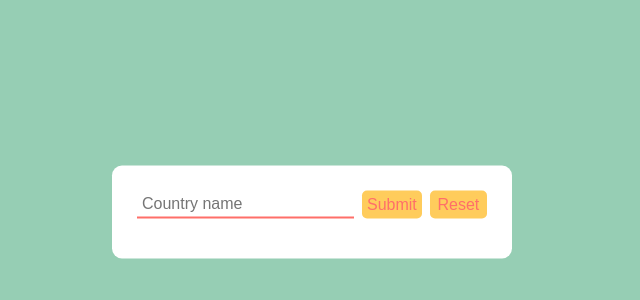
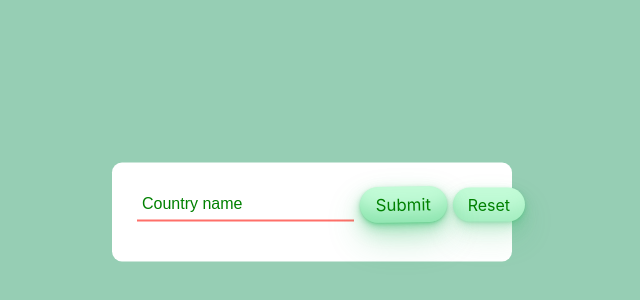
Before and after one commit to dovjas/GetCountryData, a plain HTML site: page index.html in a window 1280 px wide. Shown: the part 188-488 px from the top of the page, without its empty margins (328-968 px from the left). Drawn offline with Linux system fonts and the light colour scheme.

Commit message:
Buttons styling

```diff
--- a/style.css
+++ b/style.css
@@ -22,20 +22,37 @@ body{
   gap: 0.5rem;
 }
 .search-block #submit-btn, #reset-btn{
-    font-size: 1rem;
-    font-weight: 400;
-    background-color: #ffcc5c;
-    padding: 5px;
-    border: none;
-    border-radius: 5px;
-    color: #ff6f69;
+    background-color: #c2fbd7;
+    border-radius: 100px;
+    box-shadow: rgba(44, 187, 99, .2) 0 -25px 18px -14px inset,rgba(44, 187, 99, .15) 0 1px 2px,rgba(44, 187, 99, .15) 0 2px 4px,rgba(44, 187, 99, .15) 0 4px 8px,rgba(44, 187, 99, .15) 0 8px 16px,rgba(44, 187, 99, .15) 0 16px 32px;
+    color: green;
+    cursor: pointer;
+    display: inline-block;
+    font-family: CerebriSans-Regular,-apple-system,system-ui,Roboto,sans-serif;
+    padding: 7px 15px;
+    text-align: center;
+    text-decoration: none;
+    transition: all 250ms;
+    border: 0;
+    font-size: 16px;
+    user-select: none;
+    -webkit-user-select: none;
+    touch-action: manipulation;
+}
+.search-block #submit-btn, #reset-btn :hover{
+    box-shadow: rgba(44,187,99,.35) 0 -25px 18px -14px inset,rgba(44,187,99,.25) 0 1px 2px,rgba(44,187,99,.25) 0 2px 4px,rgba(44,187,99,.25) 0 4px 8px,rgba(44,187,99,.25) 0 8px 16px,rgba(44,187,99,.25) 0 16px 32px;
+    transform: scale(1.05) rotate(-1deg);
 }
 .search-block input{
     border: none;
+    color: green;
     border-bottom: 2px solid  #ff6f69;
     font-size: 1rem;
     outline: none;
     padding: 0 5px;
+}
+.search-block ::placeholder{
+    color:green
 }
 #result{
     margin-top:15px;
@@ -50,7 +67,7 @@ body{
     font-family: 800;
     letter-spacing: 1px;
     padding: 10px 0;
-    color: #ff6f69
+    color: green
 }
 .container span{
     font-weight: 400;
```
